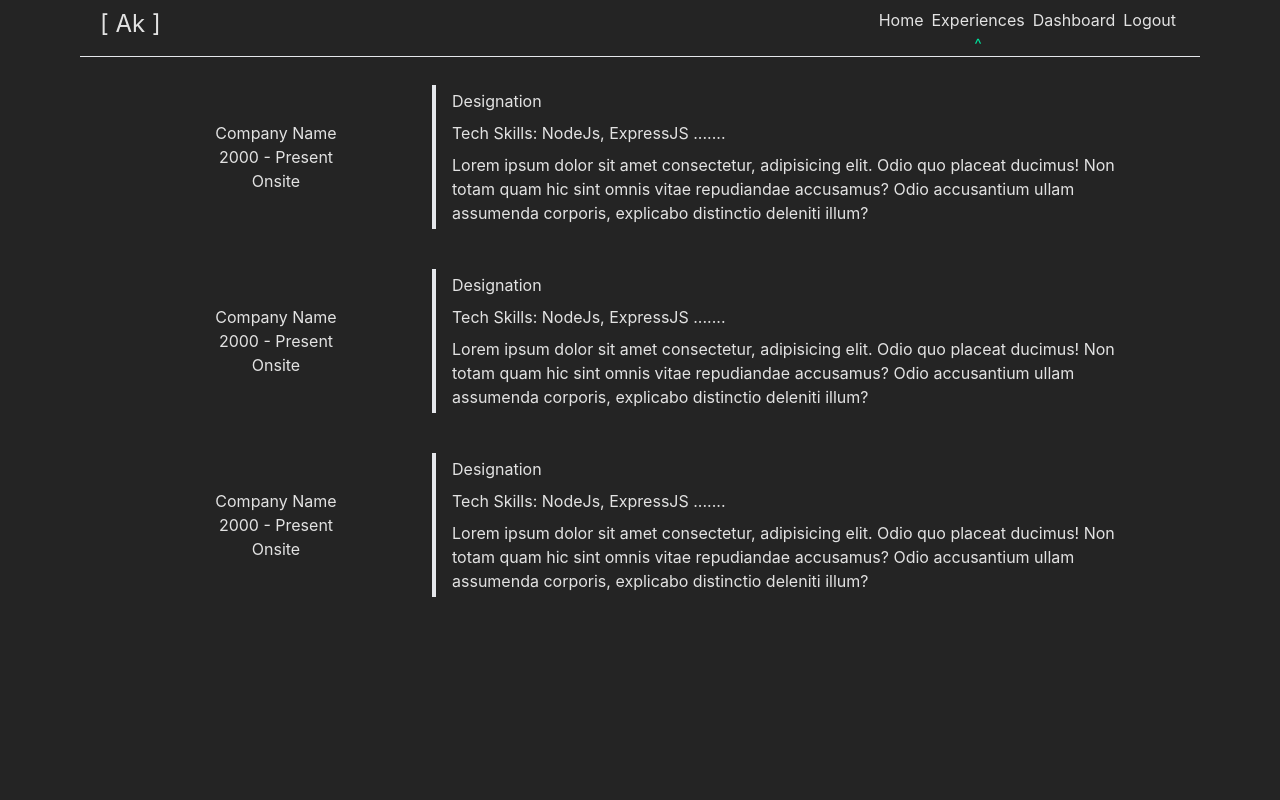
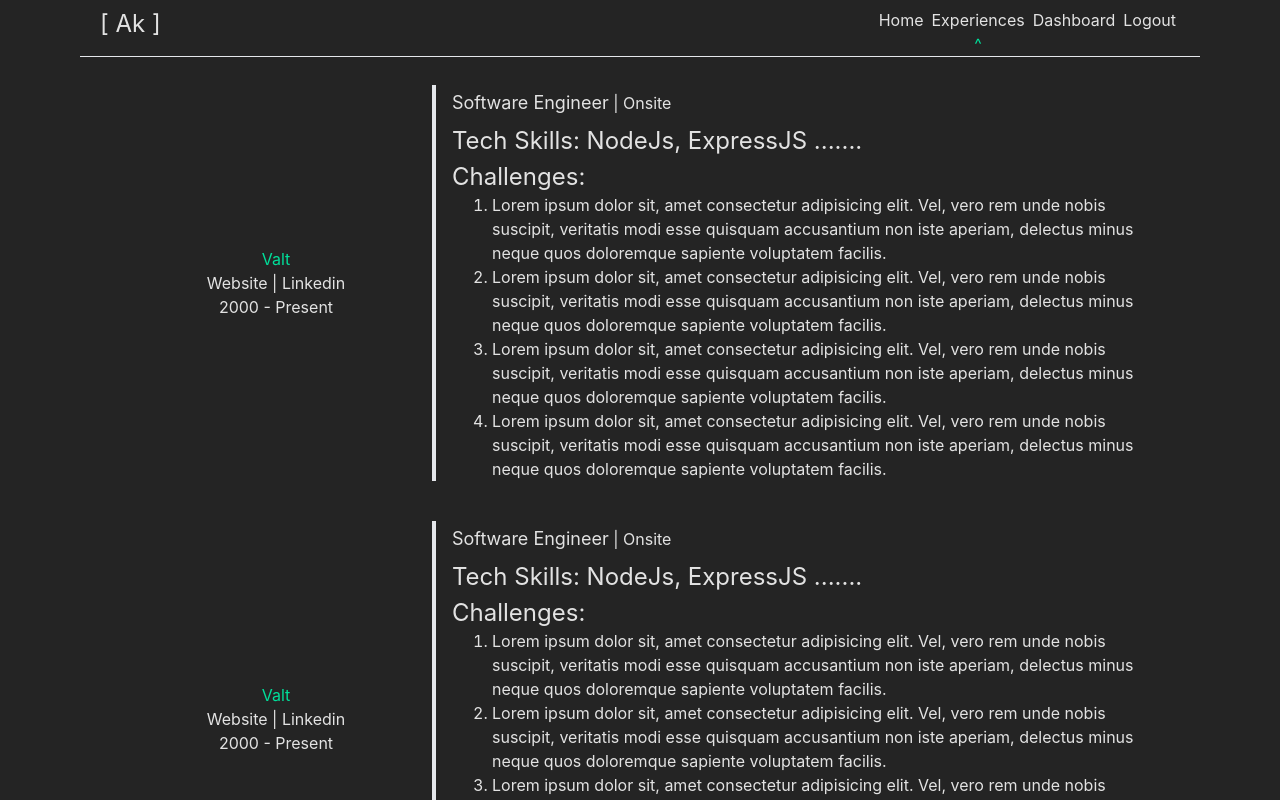
Before and after one commit to Akashkarmokar/Protfolio-Frontend, a React (Vite) app: page /experiences in a window 1280 px wide. Shown: the top 800 px of the page. Built offline with nearby package versions, Linux system fonts and the light colour scheme.

Commit message:
Experiences Card Design Done

```diff
--- a/src/Pages/Experiences.jsx
+++ b/src/Pages/Experiences.jsx
@@ -1,17 +1,26 @@
+import { NavLink } from "react-router-dom";
 
 const Experienc = () => {
     return (
         <div className="main-container my-5">
             <div className="flex items-center justify-center">
                 <div className="flex flex-col items-center justify-center w-[30%]">
-                    <h4>Company Name</h4>
-                    <h4>2000 - Present</h4>
-                    <h4>Onsite</h4>
+                    <NavLink to="https://www.yotech.ltd/"><h1 className="text-[#00DF9A]">Valt</h1></NavLink>
+                    <p><NavLink to={"https://www.yotech.ltd/"}>Website</NavLink> | <NavLink to={"https://www.yotech.ltd/"}>Linkedin</NavLink></p>
+                    <h4>{"2000 - Present"}</h4>
+                    {/* <h4>{"Onsite"}</h4> */}
                 </div>
                 <div className="border-l-4 pl-4 flex flex-col items-start justify-center w-[70%] ">
-                    <h2 className="my-1">Designation</h2>
-                    <h2 className="my-1">Tech Skills: NodeJs, ExpressJS ....... </h2>
-                    <p className="my-1">Lorem ipsum dolor sit amet consectetur, adipisicing elit. Odio quo placeat ducimus! Non totam quam hic sint omnis vitae repudiandae accusamus? Odio accusantium ullam assumenda corporis, explicabo distinctio deleniti illum?</p>
+                    <h2 className="my-1"> <span className="text-lg">Software Engineer</span> | {"Onsite"}</h2>
+                    <h2 className="my-1 text-2xl">Tech Skills: NodeJs, ExpressJS ....... </h2>
+                    {/* <p className="my-1">Lorem ipsum dolor sit amet consectetur, adipisicing elit. Odio quo placeat ducimus! Non totam quam hic sint omnis vitae repudiandae accusamus? Odio accusantium ullam assumenda corporis, explicabo distinctio deleniti illum?</p> */}
+                    <h1 className="text-2xl">Challenges: </h1>
+                    <ul className="list-decimal pl-10">
+                        <li>Lorem ipsum dolor sit, amet consectetur adipisicing elit. Vel, vero rem unde nobis suscipit, veritatis modi esse quisquam accusantium non iste aperiam, delectus minus neque quos doloremque sapiente voluptatem facilis.</li>
+                        <li>Lorem ipsum dolor sit, amet consectetur adipisicing elit. Vel, vero rem unde nobis suscipit, veritatis modi esse quisquam accusantium non iste aperiam, delectus minus neque quos doloremque sapiente voluptatem facilis.</li>
+                        <li>Lorem ipsum dolor sit, amet consectetur adipisicing elit. Vel, vero rem unde nobis suscipit, veritatis modi esse quisquam accusantium non iste aperiam, delectus minus neque quos doloremque sapiente voluptatem facilis.</li>
+                        <li>Lorem ipsum dolor sit, amet consectetur adipisicing elit. Vel, vero rem unde nobis suscipit, veritatis modi esse quisquam accusantium non iste aperiam, delectus minus neque quos doloremque sapiente voluptatem facilis.</li>
+                    </ul>
                 </div>
             </div>
         </div>
```
Also changed, not shown: 6 other files (tests, documents, lock files or other folders).
